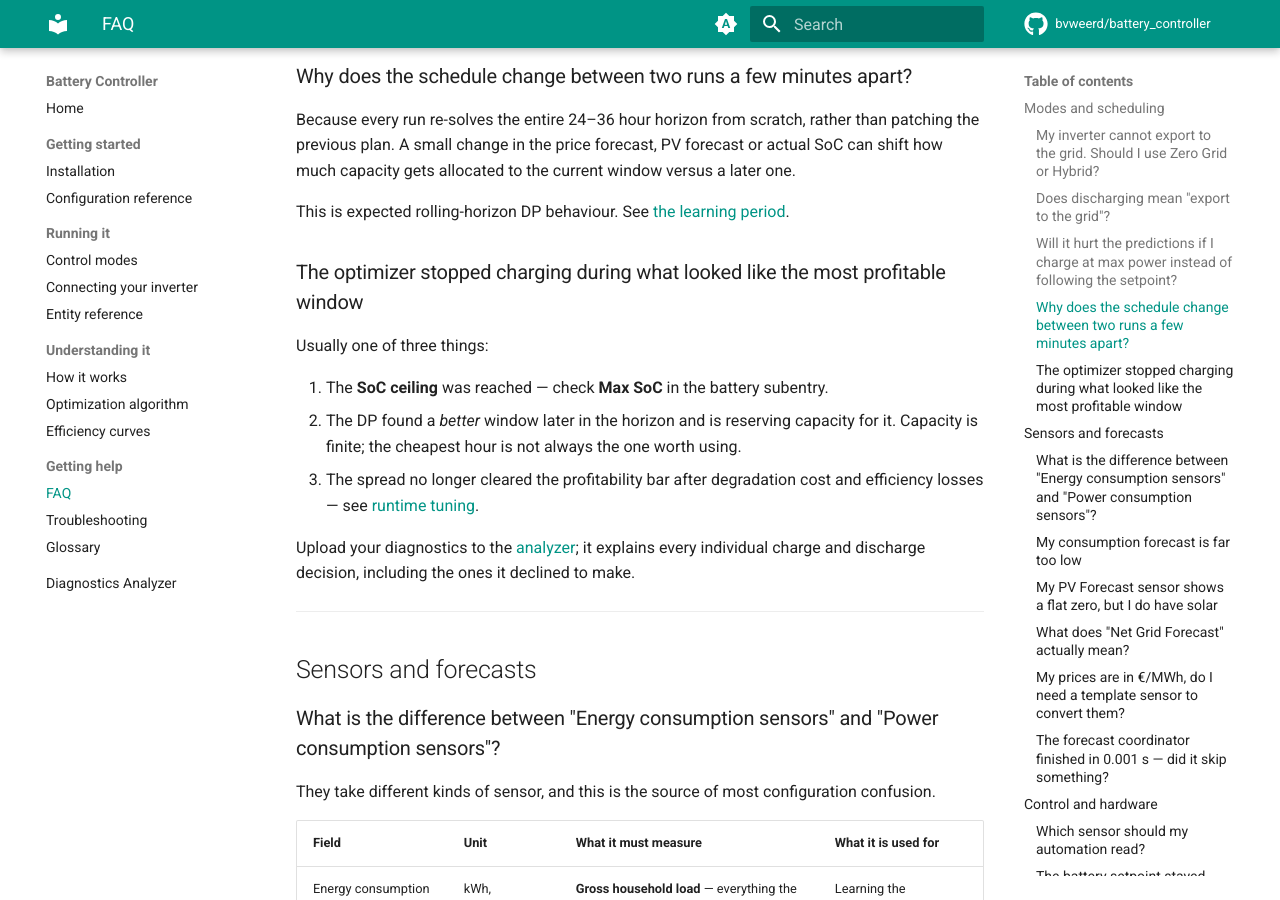
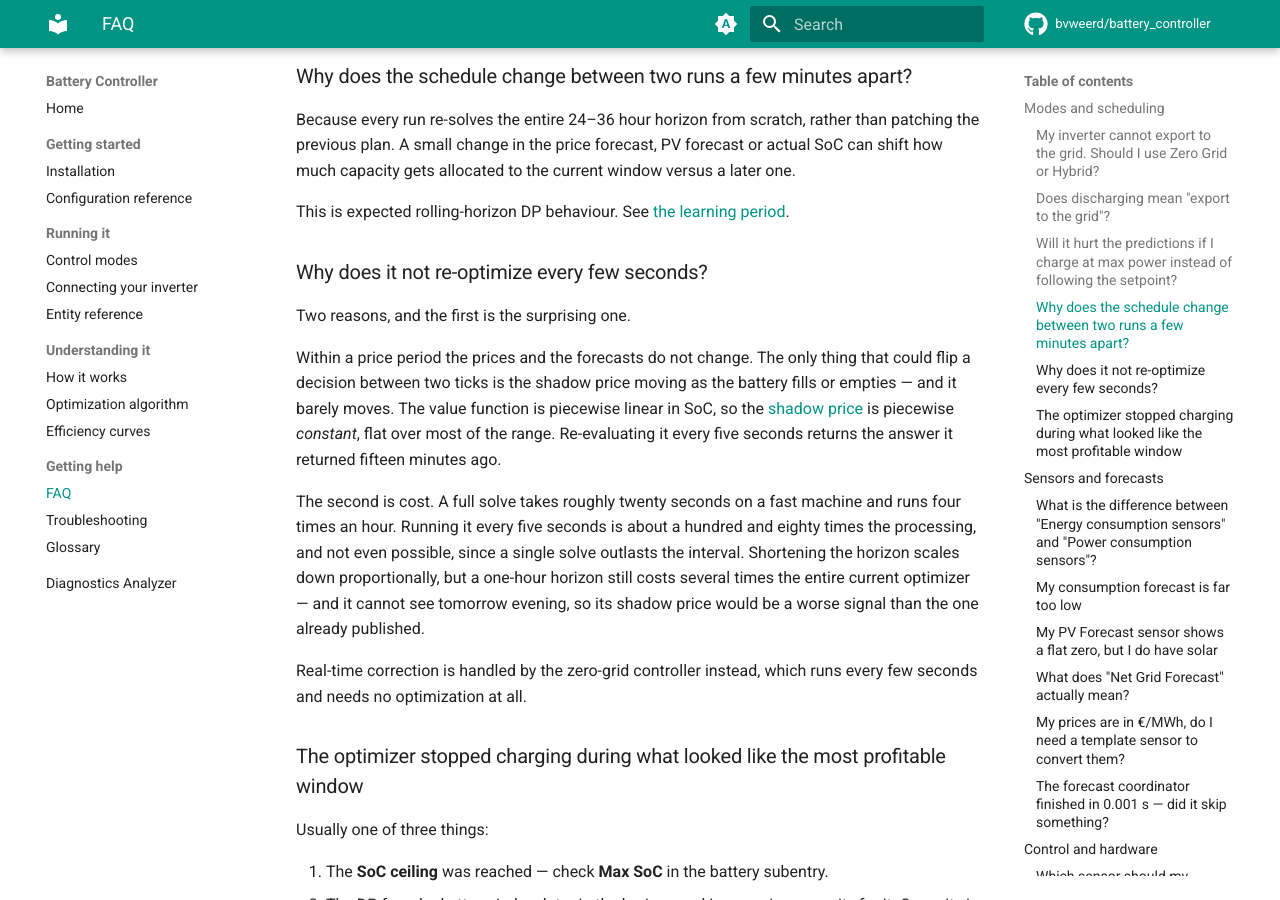
Before and after one commit to bvweerd/battery_controller, an MkDocs documentation site: the page built from docs/faq.md, in a window 1280 px wide and 900 px high, scrolled down 1571 px. Built offline with MkDocs 1.6.1 and Material for MkDocs 9.7.7, drawn with Linux system fonts in a browser that asks for light colours; comment, search, counter and statistics services are not loaded; some of the changed text lies outside the part shown.

Commit message:
docs: document the sub-step resolution limit and the re-solve cadence
Two additions, both covering ground that was previously only implicit.

Known limitations gains an entry for sub-step resolution. The Follow
Schedule warning in control-modes.md describes the same effect, but that
text is mode-specific while the limitation lives in the cost function and
applies everywhere: calculate_step_cost prices the net exchange over a
whole step, so a swing that averages out inside a step is invisible.

The FAQ gains an entry for why the optimizer does not re-solve every few
seconds. The intuitive assumption is that it should, so it is worth
stating why it would not help: within a price period the prices and
forecasts are constant, and the shadow price is piecewise constant in
SoC, so a per-tick re-evaluation returns the previous answer. The cost
side is covered too — a full solve is around twenty seconds and one
solve outlasts a five second tick.

Co-Authored-By: Claude Opus 5 <noreply@anthropic.com>
Claude-Session: https://claude.ai/code/session_01KLjUmZWiLB6xHSeoLWUMjr

```diff
--- a/docs/faq.md
+++ b/docs/faq.md
@@ -63,6 +63,26 @@ SoC can shift how much capacity gets allocated to the current window versus a la
 
 This is expected rolling-horizon DP behaviour. See
 [the learning period](how-it-works.md#learning-period-give-the-optimizer-time-to-calibrate).
+
+### Why does it not re-optimize every few seconds?
+
+Two reasons, and the first is the surprising one.
+
+Within a price period the prices and the forecasts do not change. The only thing that could
+flip a decision between two ticks is the shadow price moving as the battery fills or
+empties — and it barely moves. The value function is piecewise linear in SoC, so the
+[shadow price](glossary.md) is piecewise *constant*, flat over most of the range.
+Re-evaluating it every five seconds returns the answer it returned fifteen minutes ago.
+
+The second is cost. A full solve takes roughly twenty seconds on a fast machine and runs
+four times an hour. Running it every five seconds is about a hundred and eighty times the
+processing, and not even possible, since a single solve outlasts the interval. Shortening
+the horizon scales down proportionally, but a one-hour horizon still costs several times
+the entire current optimizer — and it cannot see tomorrow evening, so its shadow price
+would be a worse signal than the one already published.
+
+Real-time correction is handled by the zero-grid controller instead, which runs every few
+seconds and needs no optimization at all.
 
 ### The optimizer stopped charging during what looked like the most profitable window
 
```
Also changed, not shown: docs/how-it-works.md (+6 -0 lines).
